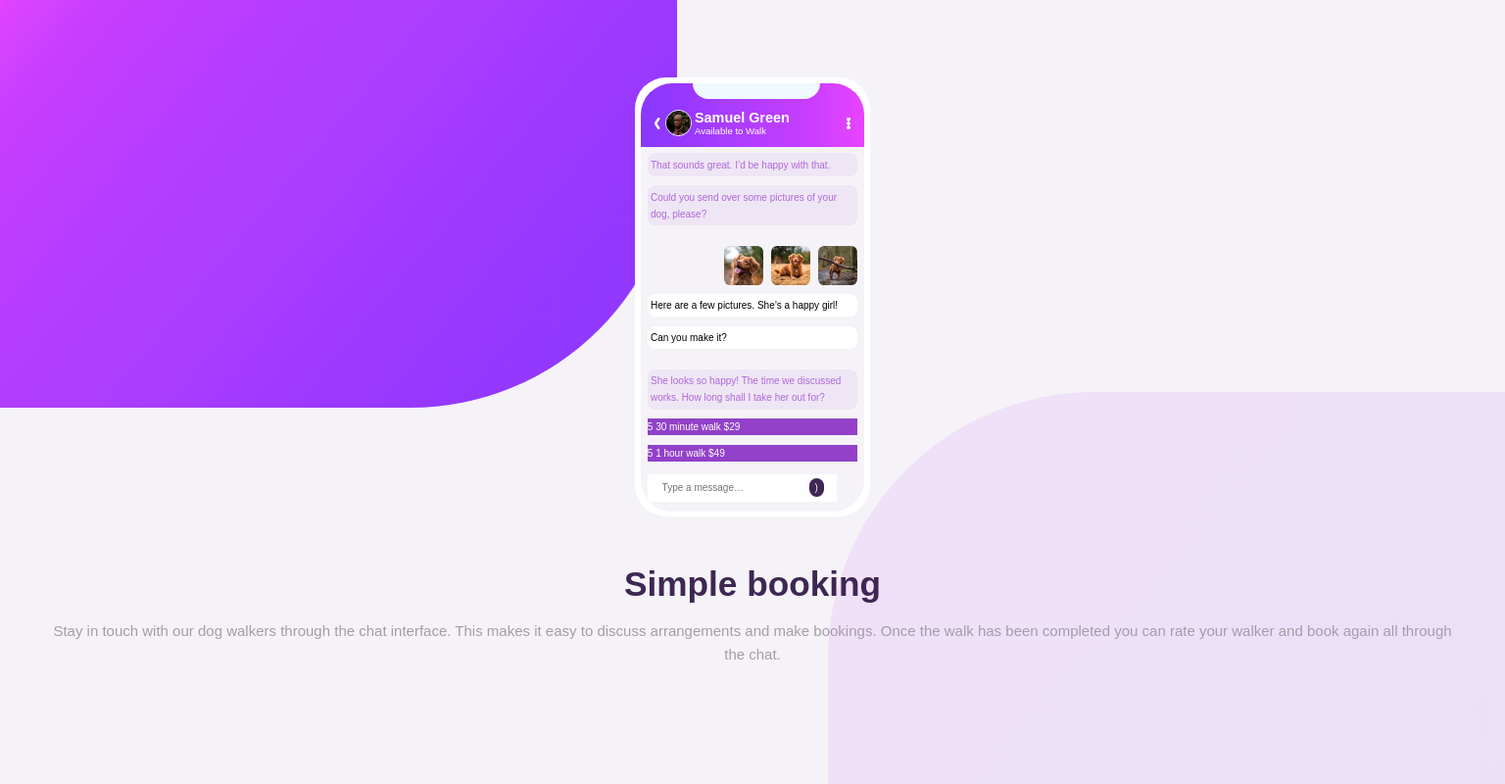
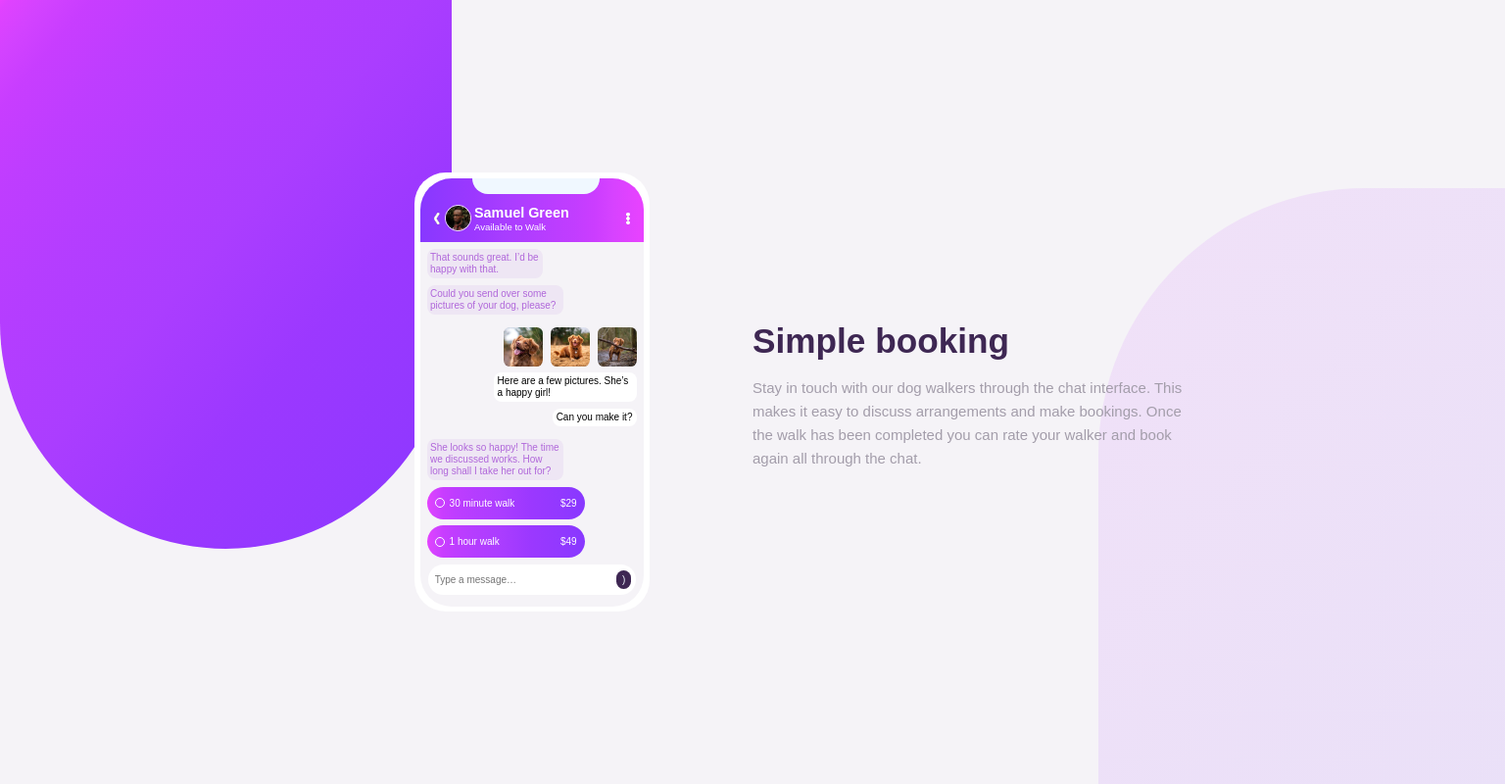
Before and after one commit to sledua/fm-chat-app-css-illustration, a plain HTML site: page index.html in a window 1536 px wide. Shown: the whole page at 98% size. Drawn offline with Linux system fonts and the light colour scheme.

Commit message:
fix and end
fix all provided

```diff
--- a/css/style.css
+++ b/css/style.css
@@ -283,15 +283,57 @@ body::after {
 /* content application */
 .content {
   display: grid;
-  gap: .6rem;
+  gap: .4rem;
+  grid-template-columns: 1fr;
+  grid-template-rows: repeat(9, .1fr);
   height: 100%;
   background-color: var(--clr-secondary-light-grayish-violet);
-  padding: .4rem;
+  padding: .4rem .4rem .7rem;
   border-bottom-right-radius: 2rem;
   border-bottom-left-radius: 2rem;
 }
+.content > span:nth-child(1) {
+  width: 55%;
+}
+.content > span:nth-child(2) {
+  width: 65%;
+}
+.content > span:nth-child(4) {
+  width: 68%;
+  justify-self: end;
+}
+.content > span:nth-child(5) {
+  width: 40%;
+  justify-self: end;
+}
+.content > span:nth-child(6) {
+  width: 65%;
+}
+.message-select {
+  width: 75%;
+  padding: .5rem;
+  align-items: center;
+  justify-content: space-between;
+  border-radius: 2rem;
+}
+.message-select > span:last-child {
+  flex: 1;
+  text-align: end;
+}
 .moderate {
-  background-color: var(--clr-text-moderate-violet);
+  background-image: linear-gradient(
+		90deg,
+		hsl(293deg 100% 63%) 0%,
+		hsl(290deg 100% 63%) 1%,
+		hsl(286deg 100% 63%) 5%,
+		hsl(283deg 100% 62%) 10%,
+		hsl(280deg 100% 62%) 18%,
+		hsl(277deg 100% 62%) 30%,
+		hsl(274deg 100% 62%) 46%,
+		hsl(270deg 100% 61%) 65%,
+		hsl(267deg 100% 61%) 85%,
+		hsl(264deg 100% 61%) 100%
+	);
   color: var(--clr-secondary-white);
 }
 .income {
@@ -302,12 +344,13 @@ body::after {
   background-color: var(--clr-secondary-white);
 }
 .m-margin {
-  margin-bottom: .7rem;
+  margin-bottom: .4rem;
 }
 .message {
   display: block;
   border-radius: .5rem;
   padding: .2rem;
+  line-height: 1.2;
 }
 .message-drop {
   justify-content: end;
@@ -319,14 +362,24 @@ body::after {
   border-radius: .4rem;
 }
 .icon-circle {
-  display: inline-block;
+  display: inline-flex;
+  padding-right: .3rem;
+}
+.icon-circle[data-icon="circle"]::before {
+  content: '';
+  width: 10px;
+  height: 10px;
+  border: 1px solid var(--clr-secondary-white);
+  border-radius: 50%;
 }
 .input {
-  padding: .3rem;
-  margin: .2rem 0;
-  width: 90%;
-  justify-content: space-around;
-
+  padding: .4rem .3rem;
+  margin: 0 1.5rem;
+  /* margin: .2rem 0; */
+  border-radius: 2rem;
+  width: 99%;
+  justify-content: space-between;
+  justify-self: center;
 }
 .input > input:first-child {
   border: none;
@@ -338,7 +391,32 @@ body::after {
   color: aliceblue;
   box-shadow: none;
   border: none;
-
-
 }
 /* content application end */
+/* media */
+@media (min-width: 1300px) {
+  body::before {
+    --bg-width: 30%;
+    --bg-height: 70%;
+    content: "";
+    width: var(--bg-width);
+    height: var(--bg-height);
+    border-bottom-left-radius: 17rem;
+  }
+  body::after {
+    --bg-width: 27%;
+    --bg-height: 76%;
+    content: "";
+    width: var(--bg-width);
+    height: var(--bg-height);
+  }
+  .app {
+    grid-template-columns: 1fr 1fr;
+    grid-template-rows: 1fr;
+   width: 56.25rem;
+  }
+  .app-description {
+    text-align: left;
+    line-height: 1.9;
+  }
+}
--- a/index.html
+++ b/index.html
@@ -41,13 +41,13 @@
               <span class="message base m-margin">Can you make it?</span>
               <span class="message income">She looks so happy! The time
                 we discussed works. How long shall I take her out for?</span>
-              <div class="message-select moderate">
-                <div class="icon-circle" data-icon="circle">5</div>
+              <div class="message-select flex-group moderate">
+                <div class="icon-circle" data-icon="circle"></div>
                 <span>30 minute walk</span>
                 <span>$29</span>
               </div>
-              <div class="message-select moderate ">
-                <div class="icon-circle" data-icon="circle">5</div>
+              <div class="message-select flex-group moderate ">
+                <div class="icon-circle" data-icon="circle"></div>
                 <span>1 hour walk</span>
                 <span>$49</span>
               </div>
@@ -57,7 +57,6 @@
               </div>
             </div>
           </div>
-
 				</div>
 				<div class="app-description">
 					<h1 class="app-description__title">Simple booking</h1>
```
Also changed, not shown: screenshot.png (added).
